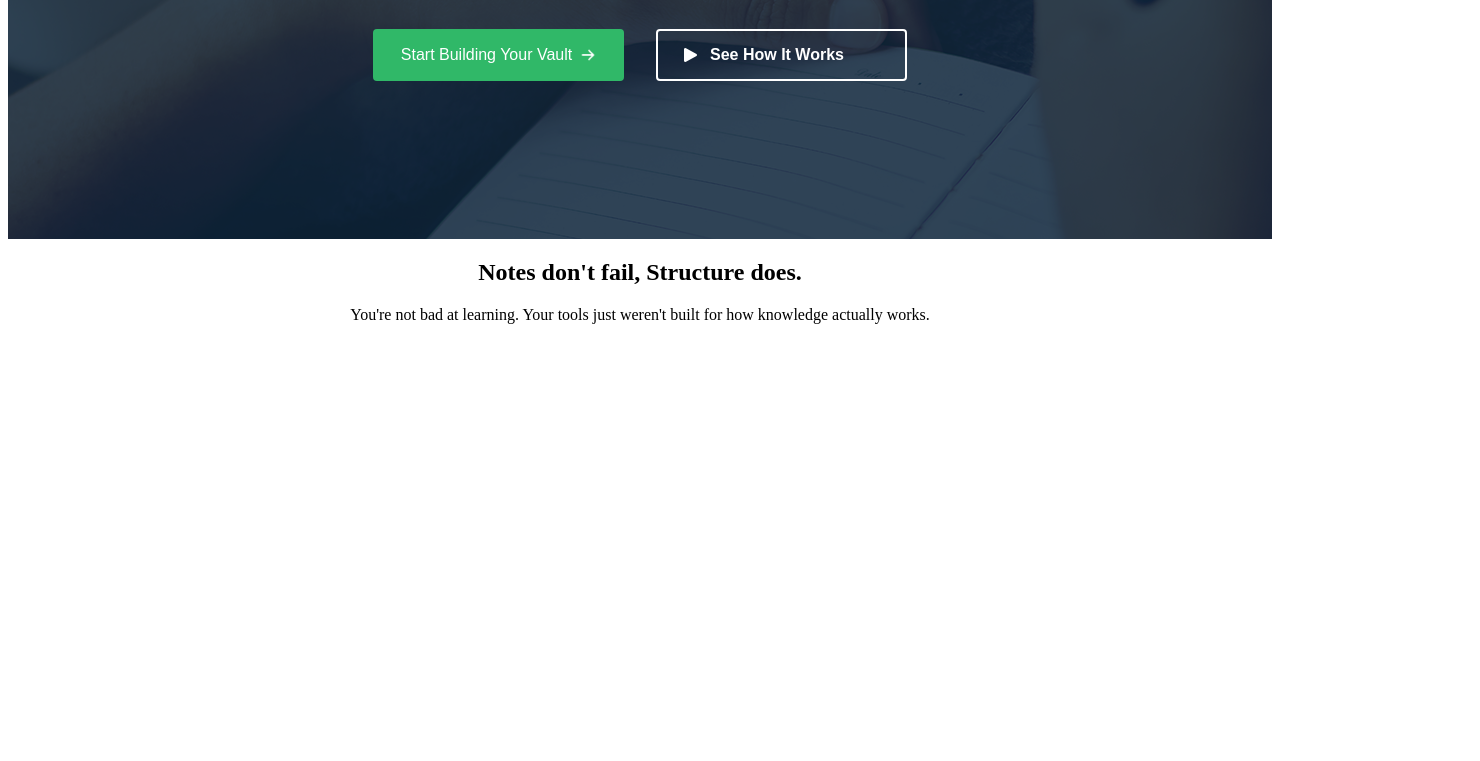
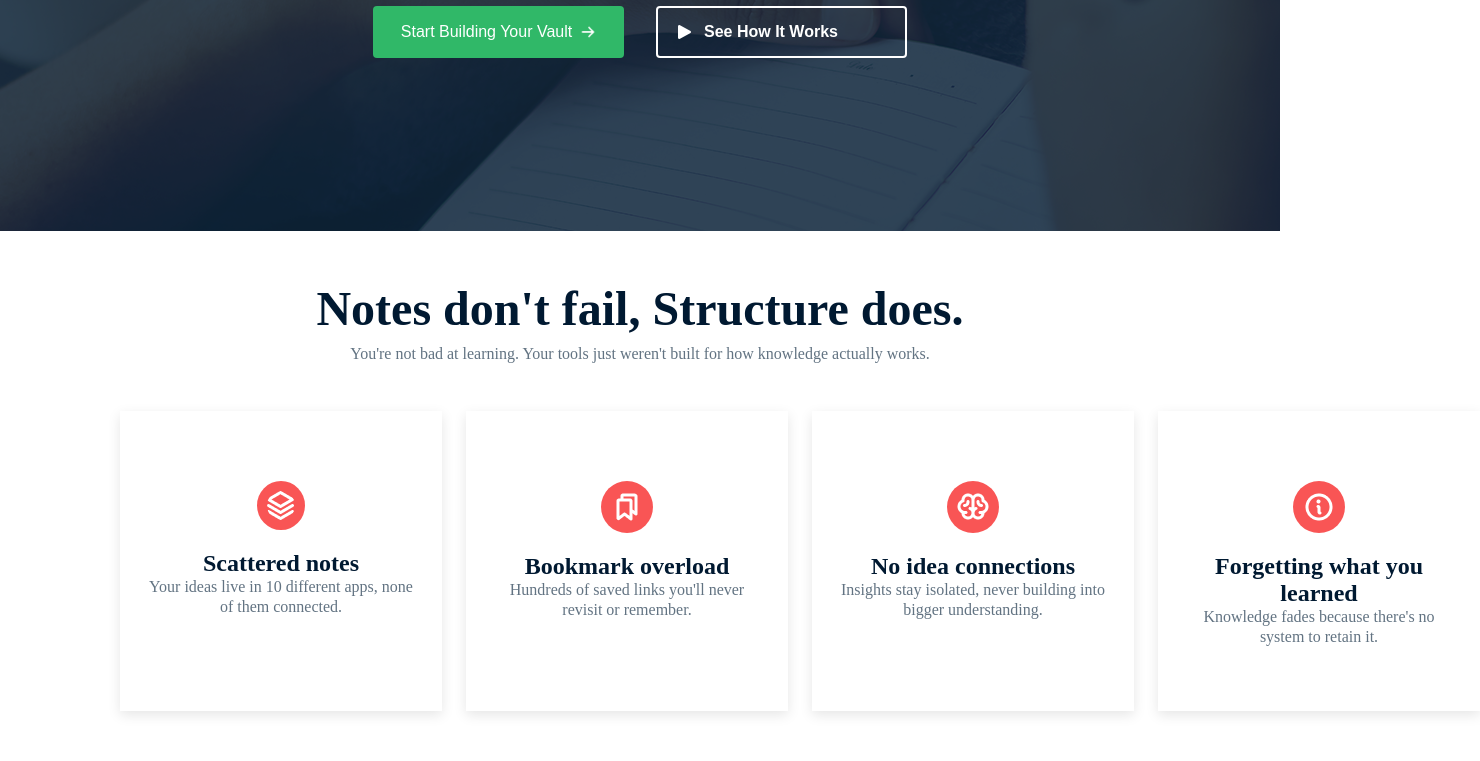
Before and after one commit to taslimul-alam/Assignment_01, a plain HTML site: page index.html in a window 1280 px wide. Shown: the part 540-1301 px from the top of the page, 1480 px wide, since content can reach past the window. Before the commit the page ends 880 px from the top, so only its background shows below. Drawn offline with Linux system fonts and the light colour scheme.

Commit message:
List section completed

```diff
--- a/index.html
+++ b/index.html
@@ -41,10 +41,32 @@
         </div>
     </section>
     <section id="option">
-        <h1>Notes don't fail, Structure does.</h1>
-        <p>You're not bad at learning. Your tools just weren't built for how knowledge actually works.</p>
+        <h1 class="op-hd">Notes don't fail, Structure does.</h1>
+        <p class="op-p">You're not bad at learning. Your tools just weren't built for how knowledge actually works.</p>
         <div class="card">
+            <div class="card-content">
+                <img src="./assets/Vector.png" alt="">
+                <h1>Scattered notes</h1>
+                <p>Your ideas live in 10 different apps, none of them connected.</p>
+            </div>
 
+            <div class="card-content">
+                <img src="./assets/Bookmarks.png" alt="">
+                <h1>Bookmark overload</h1>
+                <p>Hundreds of saved links you'll never revisit or remember.</p>
+            </div>
+
+            <div class="card-content">
+                <img src="./assets/Brain.png" alt="">
+                <h1>No idea connections</h1>
+                <p>Insights stay isolated, never building into bigger understanding.</p>
+            </div>
+
+            <div class="card-content">
+                <img  src="./assets/Info.png" alt="">
+                <h1>Forgetting what you learned</h1>
+                <p>Knowledge fades because there's no system to retain it.</p>
+            </div>
         </div>
     </section>
 </body>
--- a/style/style.css
+++ b/style/style.css
@@ -1,3 +1,8 @@
+* {
+    margin: 0;
+    padding: 0;
+    box-sizing: border-box;
+}
 #heading{
     display: flex;
     max-width: 1600px;
@@ -153,16 +158,75 @@
 .fa-solid.fa-play {
     margin-left: 16px;
 }
-.square{
-    width: 16px;
-    height: 16px;
-   border: red;
+
+#option{
+    background-color: #ffffff;
+    margin: 0px auto ;
+    text-align: center;
 
 }
-.circle{
-    border-radius: 1000px;
-    color: #0ed661;
+#banner, #option{
+  margin: 0px auto 50px;
 }
-#option{
-    text-align: center;
+.op-hd{
+
+    font-size: 48px;
+    font-weight: bold;
+    color: #001931;
+    margin-bottom: 5px;
 }
+.op-p{
+    margin-top: 0px;
+    font-size: 16px;
+    font-weight: regular;
+    line-height: 26px;
+    color: #627382;
+
+}
+.card{
+    display: flex;
+    gap: 24px;
+    margin-top: 44px;
+    padding-left: 120px;
+    padding-right: 120px;
+
+
+
+}
+.card .card-content{
+    width: 322px;
+    height: 300px;
+    stroke: #627382;
+    box-shadow: #000000;
+
+    background-color: #ffffff;
+    box-shadow: 0px 4px 12px rgba(0, 0, 0, 0.1);
+   /* padding: 146px 24px;*/
+}
+.card-content img{
+    background-color: #F95555;
+    padding: 10px;
+    border-radius: 50%;
+    margin-top: 70px;
+    margin-bottom: 16px;
+
+
+
+}
+.card .card-content h1{
+    width: 274px;
+    font-size: 24px;
+    font-weight: 600;
+    color: #001931;
+    margin-left: 24px;
+    margin-right: 24px;
+}
+.card .card-content p{
+    width: 274px;
+    font-size: 16px;
+    font-weight: regular;
+    line-height: 20px;
+    color: #627382;
+    margin-left: 24px;
+    margin-right: 24px;
+}
```
